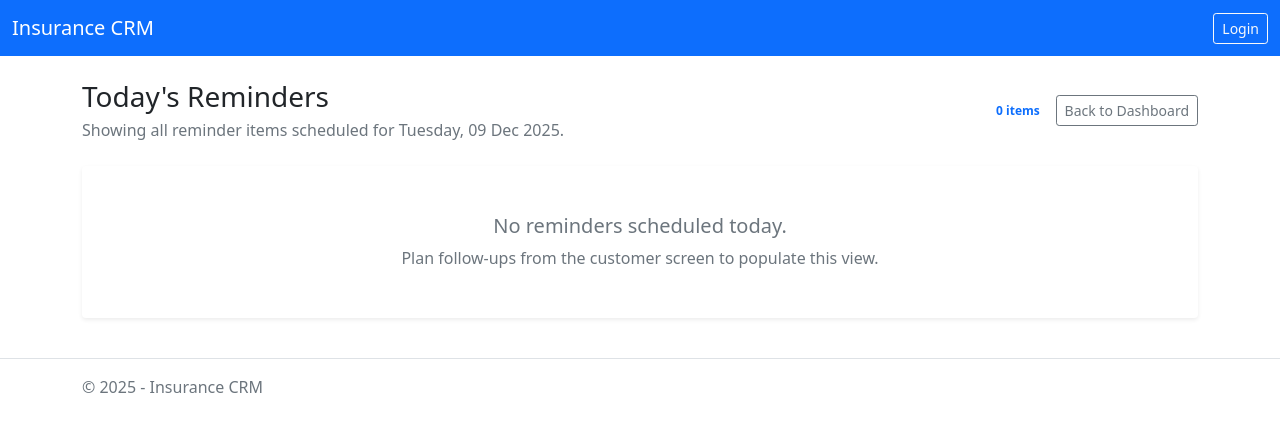
After one commit to Rajeshpandey9807/InsuraceCRM_Dapper, an ASP.NET Core app: template InsuraceCRM_Dapper/InsuraceCRM_Dapper/Views/Reminder/Today.cshtml in a window 1280 px wide. The commit adds this page. Shown: the top 432 px of the page. Run offline with ASP.NET Core 8, Linux system fonts and the light colour scheme; the template is opened without the code that fills it, so the values that code supplies are empty; the project's own start-up code is not run, and a stand-in starts its controllers and pages.

Commit message:
feat: Add view for today's reminders
Co-authored-by: thgvr57mss <thgvr57mss@privaterelay.appleid.com>

```diff
--- a/InsuraceCRM_Dapper/InsuraceCRM_Dapper/Interfaces/Services/IDashboardService.cs
+++ b/InsuraceCRM_Dapper/InsuraceCRM_Dapper/Interfaces/Services/IDashboardService.cs
@@ -5,4 +5,5 @@ namespace InsuraceCRM_Dapper.Interfaces.Services;
 public interface IDashboardService
 {
     Task<DashboardViewModel> GetDashboardAsync(int? employeeId);
+    Task<IReadOnlyCollection<ReminderViewModel>> GetTodaysReminderDetailsAsync(int? employeeId);
 }
--- /dev/null
+++ b/InsuraceCRM_Dapper/InsuraceCRM_Dapper/Views/Reminder/Today.cshtml
@@ -0,0 +1,59 @@
+@model InsuraceCRM_Dapper.ViewModels.ReminderListViewModel
+@using System.Linq
+
+@{
+    ViewData["Title"] = Model.Title;
+    var readableDate = Model.Date.ToLocalTime().ToString("dddd, dd MMM yyyy");
+}
+
+<div class="d-flex justify-content-between align-items-center mb-4">
+    <div>
+        <h1 class="h3 mb-1">@Model.Title</h1>
+        <p class="text-muted mb-0">Showing all reminder items scheduled for @readableDate.</p>
+    </div>
+    <div class="d-flex gap-2">
+        <span class="badge bg-primary-subtle text-primary align-self-center">@Model.Count items</span>
+        <a asp-controller="Home" asp-action="Index" class="btn btn-outline-secondary btn-sm">Back to Dashboard</a>
+    </div>
+</div>
+
+<div class="card shadow-sm border-0">
+    <div class="card-body p-0">
+        @if (Model.Reminders.Any())
+        {
+            <div class="table-responsive">
+                <table class="table table-hover align-middle mb-0">
+                    <thead class="table-light">
+                        <tr>
+                            <th scope="col">Customer</th>
+                            <th scope="col">Reminder Time</th>
+                            <th scope="col">Mobile</th>
+                            <th scope="col">Note</th>
+                        </tr>
+                    </thead>
+                    <tbody>
+                    @foreach (var reminder in Model.Reminders.OrderBy(r => r.ReminderDateTime))
+                    {
+                        <tr>
+                            <td>
+                                <div class="fw-semibold">@reminder.CustomerName</div>
+                                <small class="text-muted">ID: @reminder.CustomerId</small>
+                            </td>
+                            <td>@reminder.ReminderDateTime.ToLocalTime().ToString("dd MMM yyyy - hh:mm tt")</td>
+                            <td>@(string.IsNullOrWhiteSpace(reminder.CustomerMobileNumber) ? "—" : reminder.CustomerMobileNumber)</td>
+                            <td class="text-break">@(string.IsNullOrWhiteSpace(reminder.Note) ? "—" : reminder.Note)</td>
+                        </tr>
+                    }
+                    </tbody>
+                </table>
+            </div>
+        }
+        else
+        {
+            <div class="p-5 text-center text-muted">
+                <p class="h5 mb-2">No reminders scheduled today.</p>
+                <p class="mb-0">Plan follow-ups from the customer screen to populate this view.</p>
+            </div>
+        }
+    </div>
+</div>
```
Also changed, not shown: InsuraceCRM_Dapper/InsuraceCRM_Dapper/Controllers/ReminderController.cs (+25 -1 lines), InsuraceCRM_Dapper/InsuraceCRM_Dapper/Services/DashboardService.cs (+20 -10 lines), InsuraceCRM_Dapper/InsuraceCRM_Dapper/ViewModels/ReminderListViewModel.cs (added, +10 -0 lines), InsuraceCRM_Dapper/InsuraceCRM_Dapper/Views/Home/Index.cshtml (+7 -2 lines).
